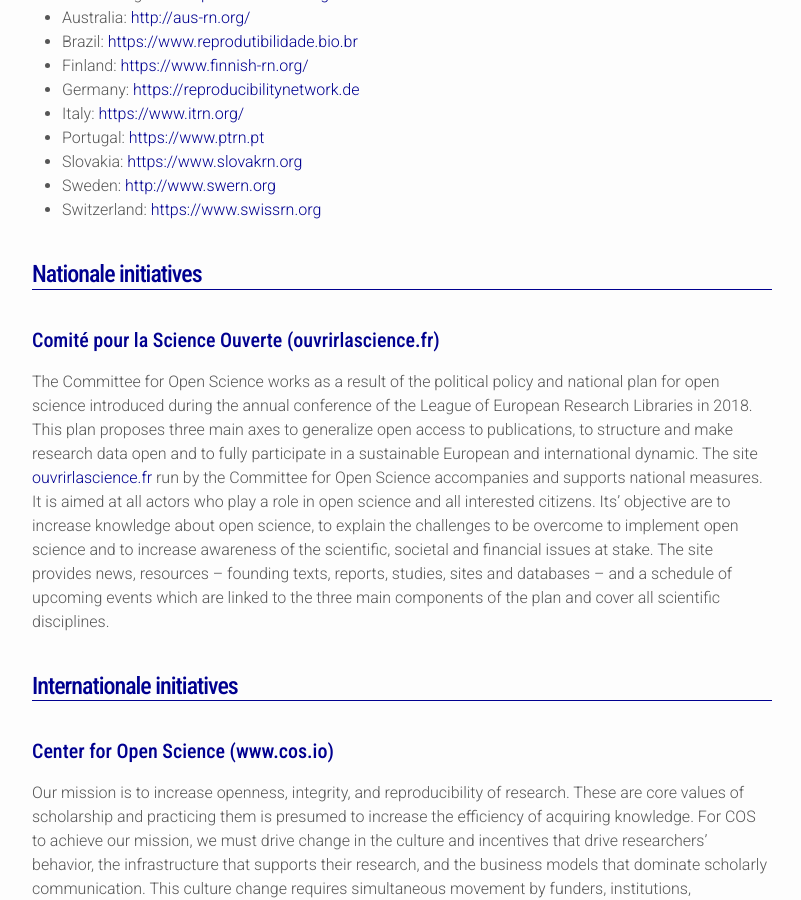
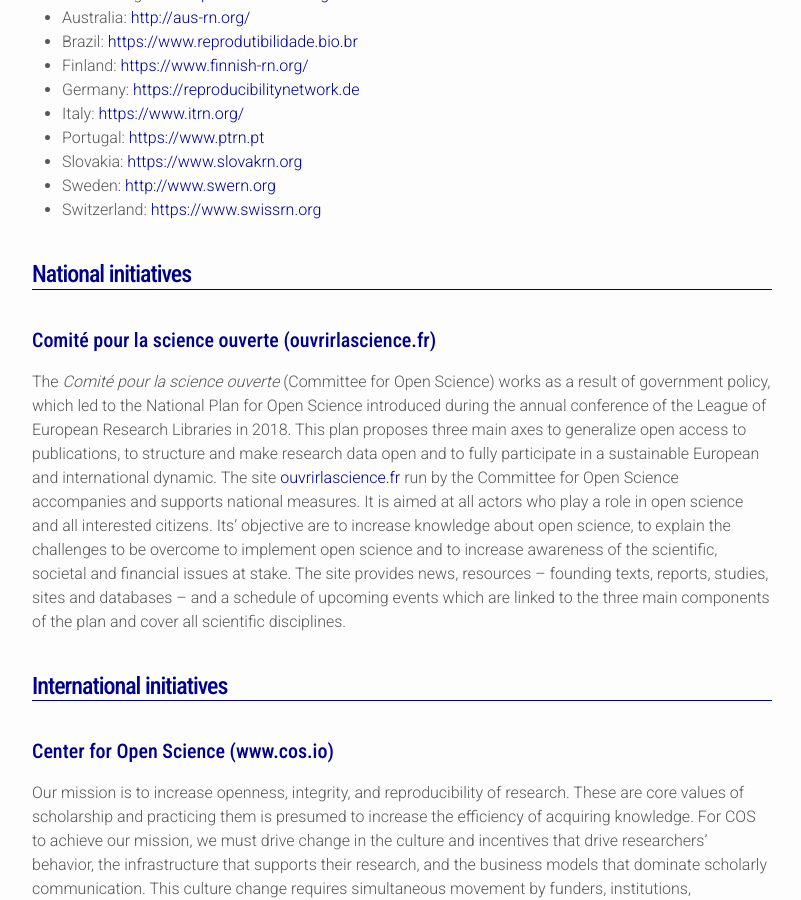
Before and after one commit to FR-RN/FR-RN, a Jekyll site: the page built from community.md, in a window 1280 px wide and 900 px high, scrolled down 1071 px. Shown: the whole window, without its empty margins (238-1039 px from the left). Built offline with Jekyll 4.4.1, drawn with Linux system fonts in a browser that asks for light colours; some of the changed text lies outside the part shown.

Commit message:
community: Fix typos.

```diff
--- a/community.md
+++ b/community.md
@@ -41,12 +41,12 @@
 {% endfor %}
 </ul>
 
-# Nationale initiatives
+# National initiatives
 
-## Comité pour la Science Ouverte ([ouvrirlascience.fr](https://www.ouvrirlascience.fr/))
+## Comité pour la science ouverte ([ouvrirlascience.fr](https://www.ouvrirlascience.fr/))
 
-The Committee for Open Science works as a result of the political
-policy and national plan for open science introduced during the annual
+The _Comité pour la science ouverte_ (Committee for Open Science) works as a result of government
+policy, which led to the National Plan for Open Science introduced during the annual
 conference of the League of European Research Libraries in 2018. This
 plan proposes three main axes to generalize open access to
 publications, to structure and make research data open and to fully
@@ -54,7 +54,7 @@
 The site [ouvrirlascience.fr](https://www.ouvrirlascience.fr/) run by the Committee for Open Science accompanies and supports national measures. It is aimed at all actors who play a role in open science and all interested citizens. Its’ objective are to increase knowledge about open science, to explain the challenges to be overcome to implement open science and to increase awareness of the scientific, societal and financial issues at stake. The site provides news, resources – founding texts, reports, studies, sites and databases – and a schedule of upcoming events which are linked to the three main components of the plan and cover all scientific disciplines.
 
 
-# Internationale initiatives
+# International initiatives
 
 ## Center for Open Science ([www.cos.io](https://www.cos.io))
 
```
Also changed, not shown: other parts of community.md (+1 -1 lines).
